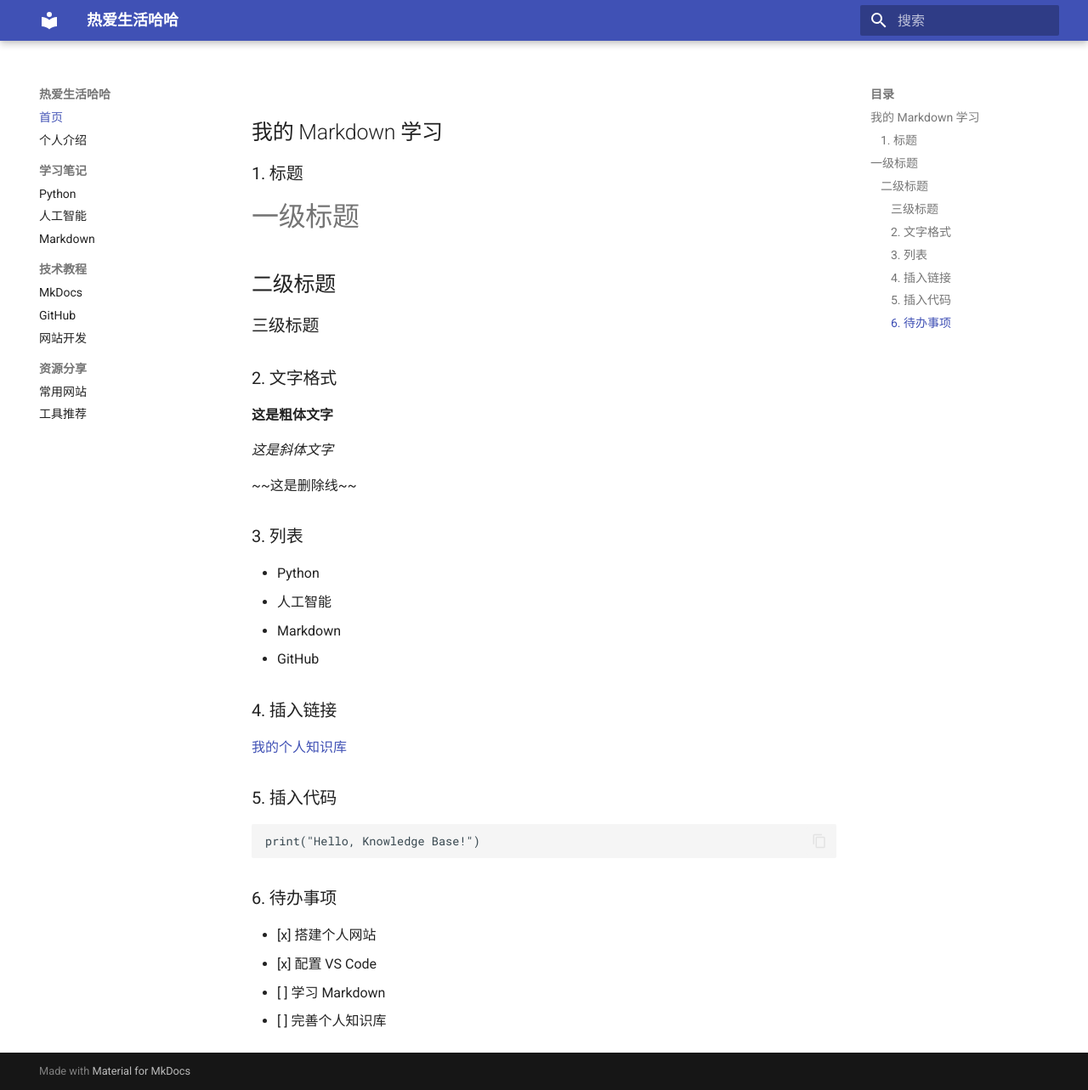
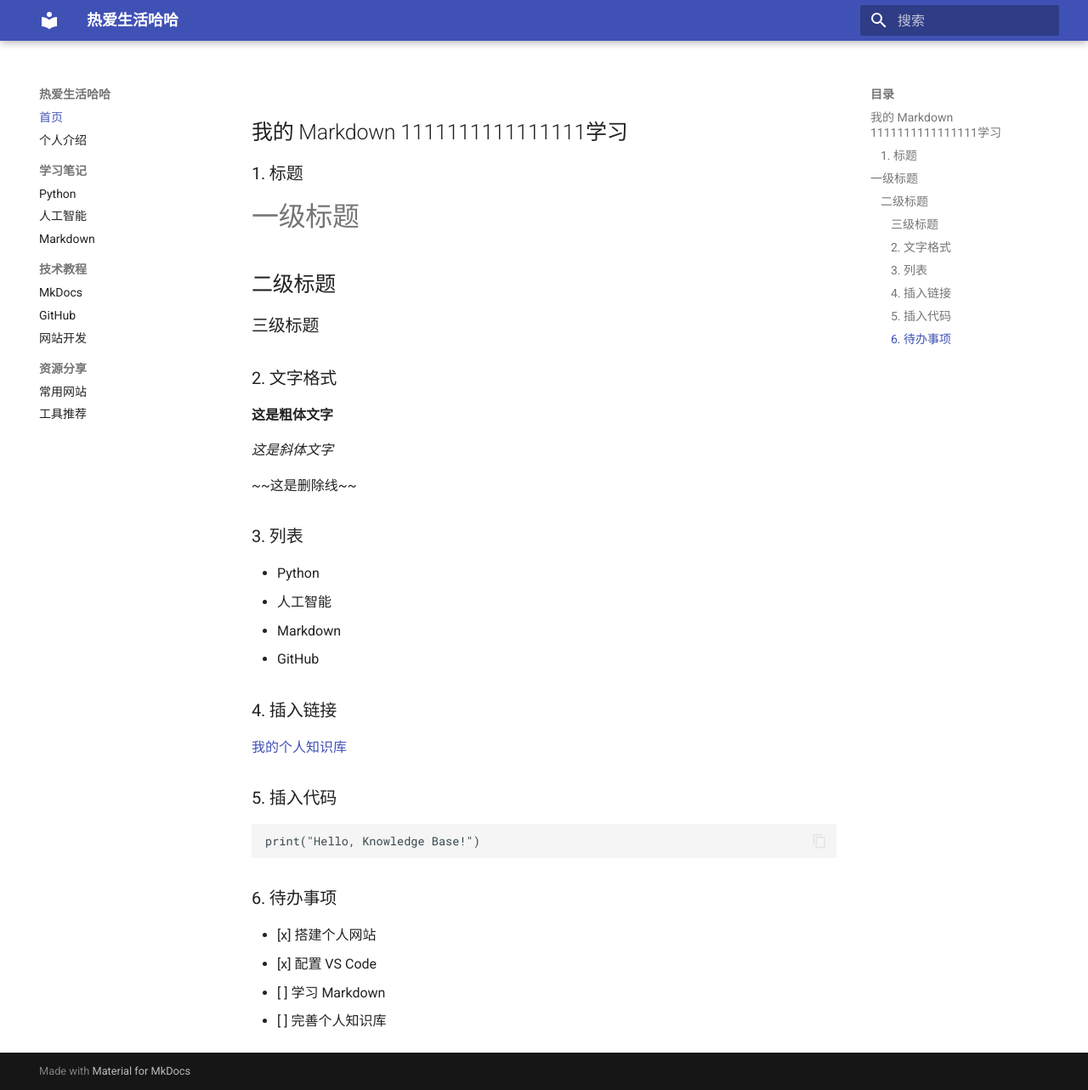
Before and after one commit to keepseekalive/my-website, an MkDocs documentation site: the page built from docs/index.md, in a window 1280 px wide and 1283 px high. Shown: the whole window at 85% size. Built offline with MkDocs 1.6.1 and Material for MkDocs 9.7.7, drawn with Linux system fonts in a browser that asks for light colours.

Commit message:
更新知识库文章

```diff
--- a/docs/index.md
+++ b/docs/index.md
@@ -1,5 +1,5 @@
 
-## 我的 Markdown 学习
+## 我的 Markdown 1111111111111111学习
 
 ### 1. 标题
 
```
